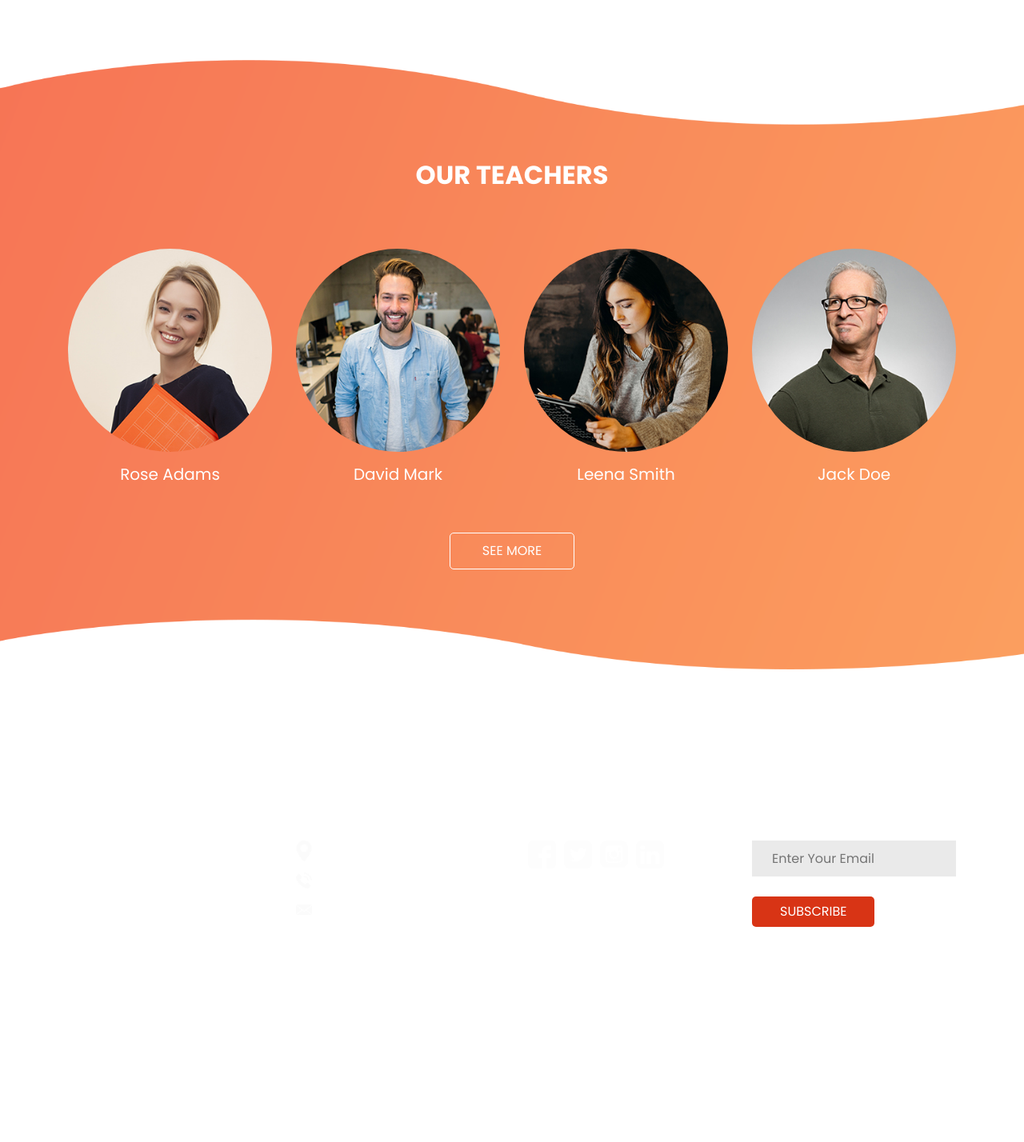
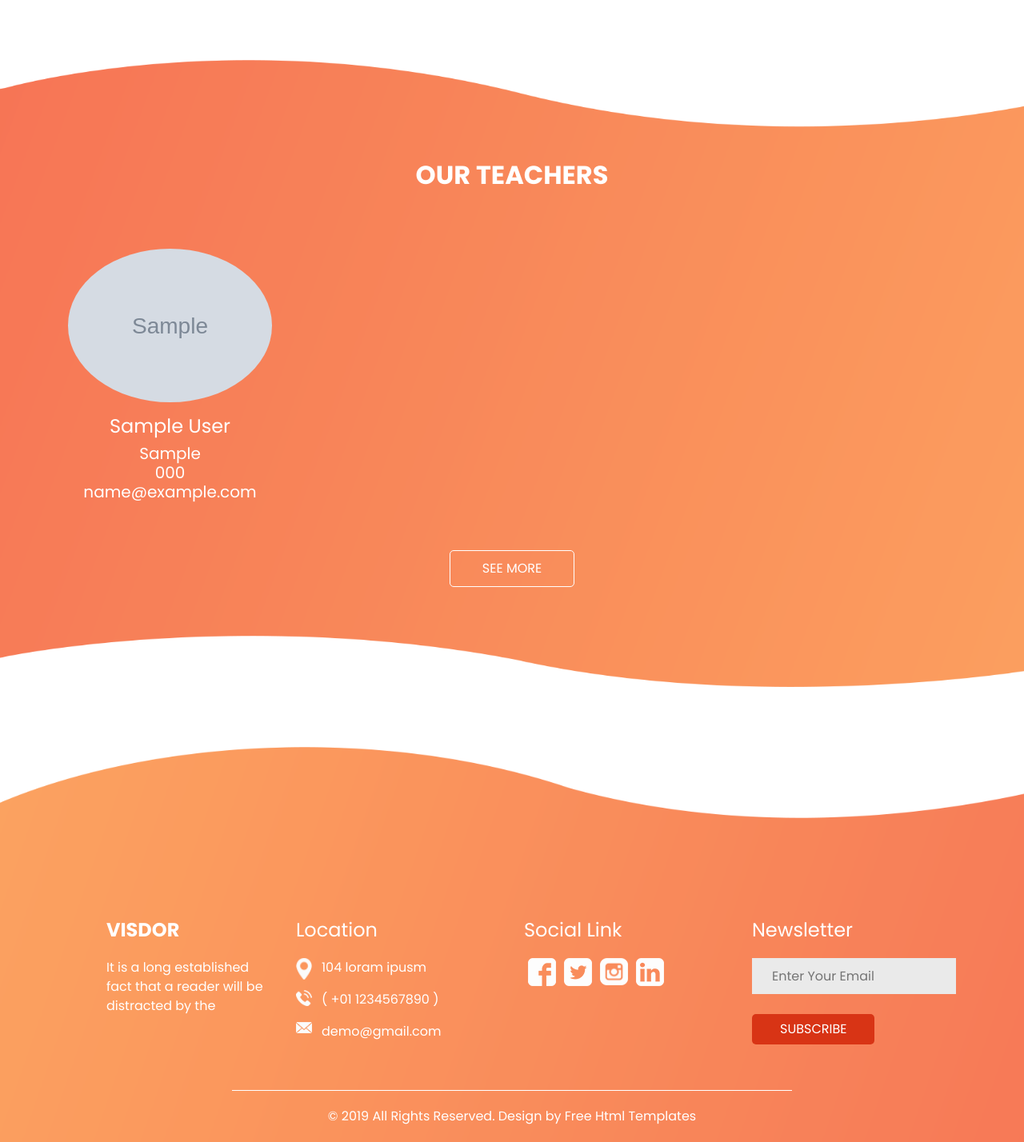
Before and after one commit to GokhanKaraomeroglu/Education_Website, a Django app: page /teacher/ in a window 1280 px wide. Shown: the part 76-1504 px from the top of the page at 80% size. Before the commit the page ends 1235 px from the top, so only its background shows below. Run offline with Django 3.2, Linux system fonts and the light colour scheme; tables that the repository leaves empty hold one stand-in row (values such as "Sample post"); grey boxes marked "Sample" are stand-in pictures; some libraries are stand-ins or nearby versions; some web fonts are replaced.

Commit message:
teacher changed

```diff
--- a/home/templates/home/teacher.html
+++ b/home/templates/home/teacher.html
@@ -1,6 +1,5 @@
 {% extends 'base.html' %}
 
-{% load static %}
 
 {% block content %}
 
@@ -14,62 +13,26 @@
       </div>
       <div class="teacher_container layout_padding2">
         <div class="row">
+         {% for teacher in teachers  %}
           <div class="col-md-3 col-sm-6">
             <div class="box">
               <div class="img-box">
-                <img class="" src="{% static 'images/teacher-1.jpg' %}"  alt="Card image cap">
+                <img class="" src="{{teacher.image.url}}" alt="Card image cap">
               </div>
               <div class="detail-box">
                 <p>
-                  <h5>
-                    Rose Adams
+                  <h4>
+                    {{teacher.first_name}} {{teacher.last_name}}
+                  </h4>
+                   <h5>
+                    {{teacher.speciality}} <br>{{teacher.phone_teacher}} <br>{{teacher.email_teacher}}
                   </h5>
                 </p>
               </div>
             </div>
           </div>
-          <div class="col-md-3 col-sm-6">
-            <div class="box">
-              <div class="img-box">
-                <img class="" src="{% static 'images/teacher-2.jpg' %}"  alt="Card image cap">
-              </div>
-              <div class="detail-box">
-                <p>
-                  <h5>
-                    David Mark
-                  </h5>
-                </p>
-              </div>
-            </div>
-          </div>
-          <div class="col-md-3 col-sm-6">
-            <div class="box">
-              <div class="img-box">
-                <img class="" src="{% static 'images/teacher-3.jpg' %}"  alt="Card image cap">
-              </div>
-              <div class="detail-box">
-                <p>
-                  <h5>
-                    Leena Smith
-                  </h5>
-                </p>
-              </div>
-            </div>
-          </div>
-          <div class="col-md-3 col-sm-6">
-            <div class="box">
-              <div class="img-box">
-                <img class="" src="{% static 'images/teacher-4.jpg' %}"  alt="Card image cap">
-              </div>
-              <div class="detail-box">
-                <p>
-                  <h5>
-                    Jack Doe
-                  </h5>
-                </p>
-              </div>
-            </div>
-          </div>
+          {% endfor %}
+
         </div>
       </div>
       <div class="btn-box">
@@ -81,4 +44,11 @@
   </section>
 
   <!-- teacher section -->
-    {% endblock content %}
+
+
+  <div class="footer_bg">
+
+    <!-- contact section -->
+
+    <!-- end info_section -->
+{% endblock content %}
--- a/home/views.py
+++ b/home/views.py
@@ -2,26 +2,40 @@ from django.shortcuts import redirect, render
 from django.http import HttpResponse
 from .forms import ContactForm
 from django.contrib import messages
+from .models import Teacher
+
+
 
 
 # Create your views here.
 
 def home(request):
 
-    if request.method == 'POST':
+    teachers = Teacher.objects.order_by('speciality').distinct
+
+    if request.method == "POST":
         form = ContactForm(request.POST)
         if form.is_valid():
             form.save()
-            messages.success(request, 'Form has been sent')
-            return redirect ('home')
+            messages.success(request, "Form has been sent")
+            return redirect("home")
     else:
         form = ContactForm()
-    context={
-        "form":form,
+
+    context = {
+        'form':form,
+        'teachers':teachers
+    }
+    return render(request, "home/index.html", context)
+
+def about(request):
+    return render(request, "home/about.html")
+
+def teacher(request):
+    teachers =Teacher.objects.all()
+
+    context = {
+        'teachers':teachers
     }
 
-    return render (request, 'home/index.html', context)
-def about(request):
-    return render (request, 'home/about.html')
-def teacher(request):
-    return render (request, 'home/teacher.html')
+    return render(request, "home/teacher.html", context)
```
Also changed, not shown: home/templates/home/index.html (+12 -51 lines).
